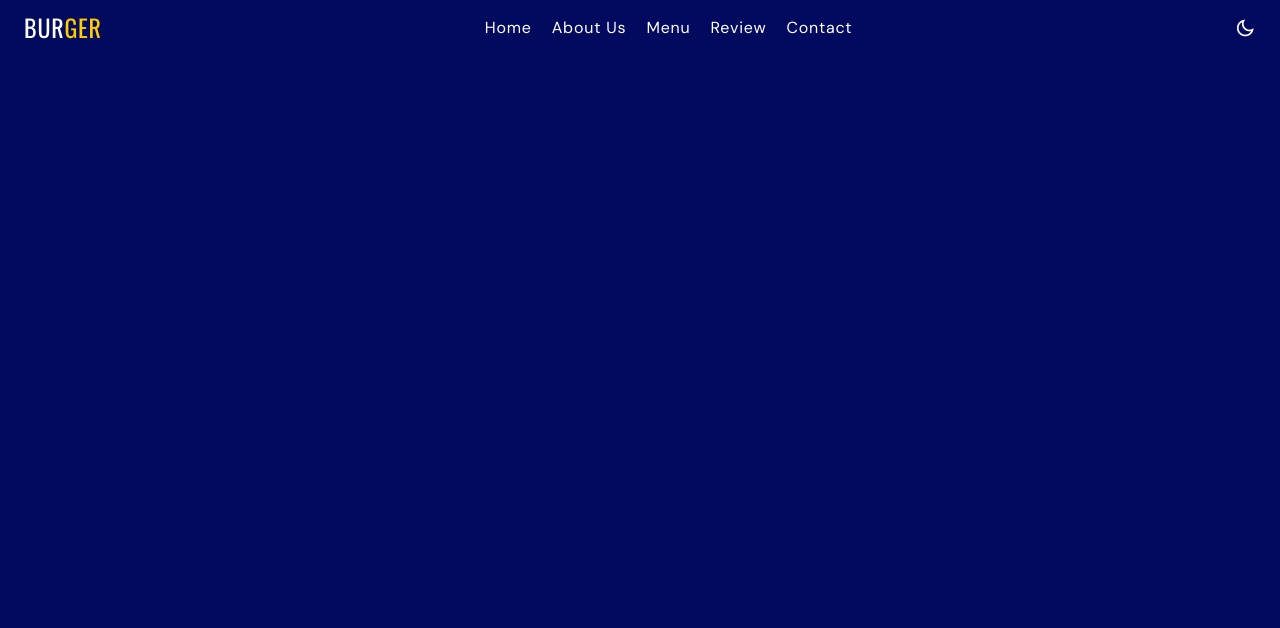
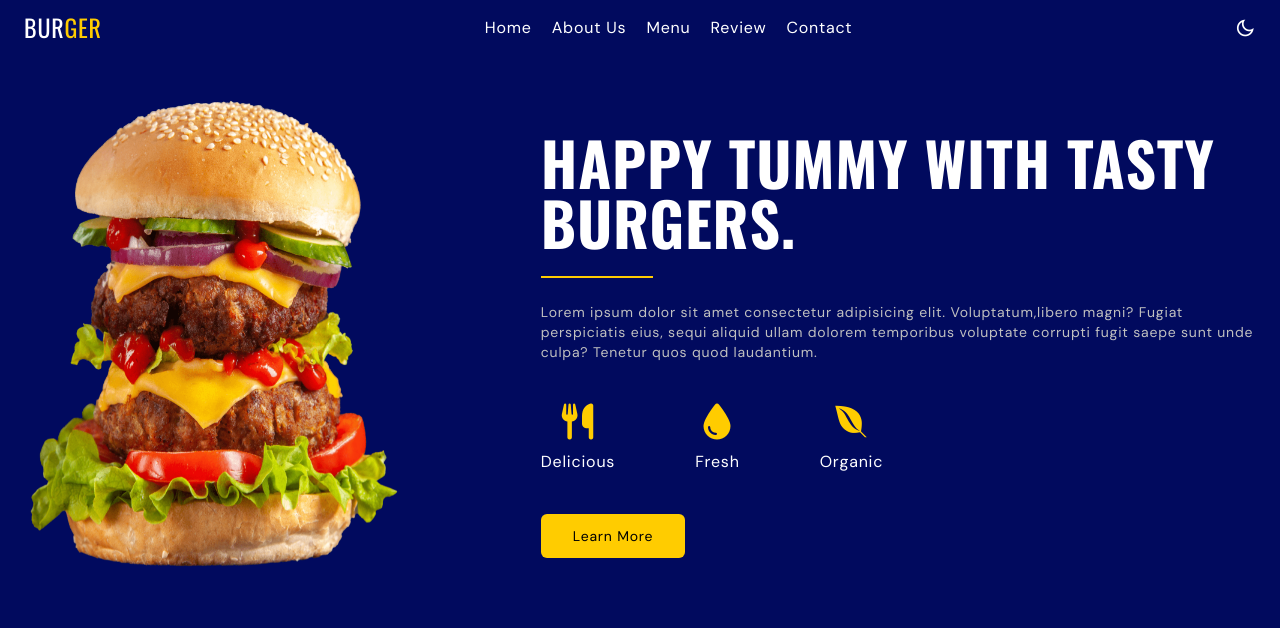
Before and after one commit to Admaroua/responsive-Burger-WebSite-with-TailwindCSS-and-JavaScript, a website: page src/index.html in a window 1280 px wide. Drawn offline with nearby package versions, Linux system fonts and the light colour scheme; a web font is replaced by a local one.

Commit message:
Home section

```diff
--- a/src/index.html
+++ b/src/index.html
@@ -15,9 +15,10 @@
     <title>responsive || burger website</title>
   </head>
   <body>
-    <!-- add left-0 and z-50 -->
-    <header class="w-full fixed top-0 bg-primaryColor">
-        <nav class="relative container flex justify-between items-center h-14 bg-primaryColor">
+    <!-- add z-50 -->
+    <header class="bg-primaryColor fixed top-0 left-0 w-full z-50">
+        <nav class="container relative h-14 flex justify-between items-center">
+
           <!-- LOGO -->
             <div>
               <a href="#" class="uppercase text-2xl font-oswald">
@@ -42,18 +43,41 @@
               <div id="humburger" class="md:hidden">
                 <i class="ri-menu-2-line cursor-pointer"></i>
               </div>
-
             </div>
-
-
-
-
-        </nav>
+          </nav>
     </header>
 
     <main>
     <!--~~~~~~~~~~~~~~~ Home ~~~~~~~~~~~~~~~-->
+    <section id="home" class="container flex flex-col items-center gap-10 md:flex-row">
 
+        <div class="mx-auto md:basis-1/2 lg:basis-2/5">
+          <img src="./img/home-image.png" alt="Home image" class="w-60 md:w-96 animate-movingY">
+        </div>
+        <div class="text-center md:text-start md:basis-1/2 lg:basis-3/5">
+          <h1 class="home_title">HAPPY TUMMY WITH TASTY BURGERS.</h1>
+          <div class="separator md:mx-0 "></div> <!-- for the line-->
+          <p class="paragraph">Lorem ipsum dolor sit amet consectetur adipisicing elit. Voluptatum,libero magni? Fugiat perspiciatis eius, sequi aliquid ullam dolorem temporibus voluptate corrupti fugit saepe sunt unde culpa? Tenetur quos quod laudantium.</p>
+          <div class="flex items-center justify-center gap-10 py-10 md:justify-start md:gap-20">
+
+            <div class=" flex flex-col text-center">
+              <i class="fa-solid fa-utensils text-secondaryColor text-4xl mb-2"></i>
+              Delicious
+            </div>
+            <div class="flex flex-col text-center">
+              <i class="fa-solid fa-droplet text-secondaryColor text-4xl mb-2"></i>
+              Fresh
+            </div>
+            <div class=" flex flex-col text-center">
+              <i class="fa-brands fa-envira text-secondaryColor text-4xl mb-2"></i>
+              Organic
+            </div>
+          </div>
+          <a href="#" class="btn btn-primary">learn more</a>
+
+        </div>
+
+    </section>
 
 
     <!--~~~~~~~~~~~~~~~ Category ~~~~~~~~~~~~~~~-->
--- a/src/input.css
+++ b/src/input.css
@@ -2,8 +2,35 @@
 @tailwind base;
 @tailwind components;
 @tailwind utilities;
-@layer{
+@layer base{
     body{
         @apply text-whiteColor bg-primaryColor tracking-wider font-dmsans;
+
+    }
+    section{
+        @apply pt-16 pb-4 md:pt-20;
+    }
+
+}
+@layer components{
+    .btn{
+        @apply inline-block text-sm py-3 px-8 capitalize text-center rounded-md ease-linear duration-200 cursor-pointer;
+    }
+    .btn-primary{
+        @apply text-blackColor bg-secondaryColor hover:opacity-75;
+
     }
 }
+@layer utilities{
+    .home_title{
+        @apply text-4xl font-oswald font-bold uppercase lg:text-6xl;
+    }
+    .separator{
+        @apply w-28 h-[2px] bg-secondaryColor mx-auto my-6;
+    }
+    .paragraph{
+        @apply text-paragraphColor text-xs leading-5 lg:text-sm;
+
+    }
+
+}
--- a/tailwind.config.js
+++ b/tailwind.config.js
@@ -19,7 +19,19 @@ module.exports = {
         redColor: "#cc3433",
         darkColor: '#000',
         darkColorLight: "#171717",
+      },
+      keyframes: {
+        move: {
+          "50%": {
+            transform: 'translateY(-1rem)'
+          }
+        }
+      },
+
+      animation: {
+        'movingY': 'move 2s linear infinite'
       }
+
     },
     container:{
       center:true,
```
Also changed, not shown: dist/output.css.
